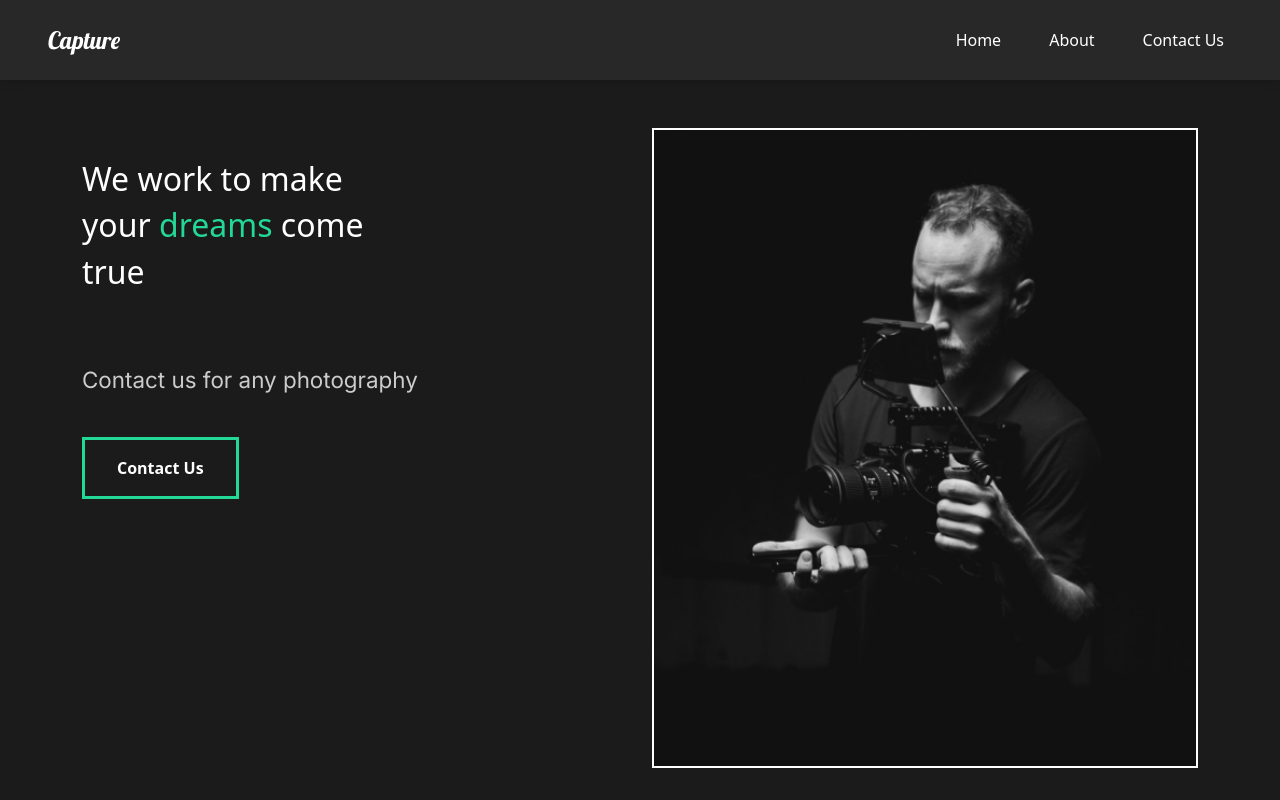
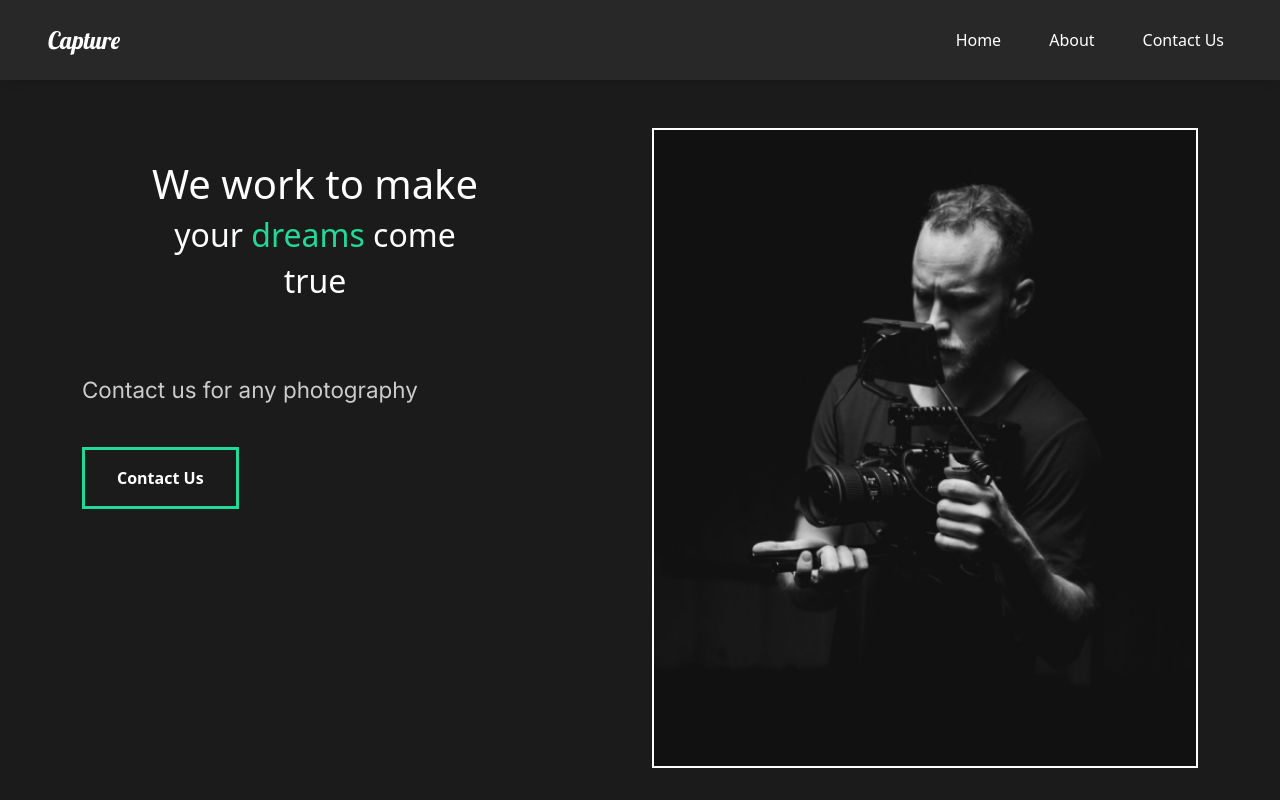
Before and after one commit to yuvakiran1808/photographysite, a React (Create React App) app: page / in a window 1280 px wide. Built offline with nearby package versions, Linux system fonts and the light colour scheme.

Commit message:
home herotext align

```diff
--- a/src/App.css
+++ b/src/App.css
@@ -61,7 +61,7 @@ p{
 span{
   color: #23d997;
 }
-button{
+.home-btn{
   font-weight: bold;
   font-size: 1.1.rem;
   cursor: pointer;
@@ -71,7 +71,7 @@ button{
   transition:all 0.5s ease ;
   color: white;
 }
-button:hover{
+.home-btn:hover{
   background-color: #23d997 ;
   color: white;
 }
--- a/src/pages/Home.js
+++ b/src/pages/Home.js
@@ -6,8 +6,8 @@ const Home = () => {
     <div className="container">
       <div className="row ">
         <div className="col-md-6 col-sm-12 mt-5">
-          <div className="title">
-            <h2 className="">We work to make</h2>
+          <div className="title text-center">
+            <h2 className="h1">We work to make</h2>
             <h2  className="">
               your <span>dreams</span> come
             </h2>
```
